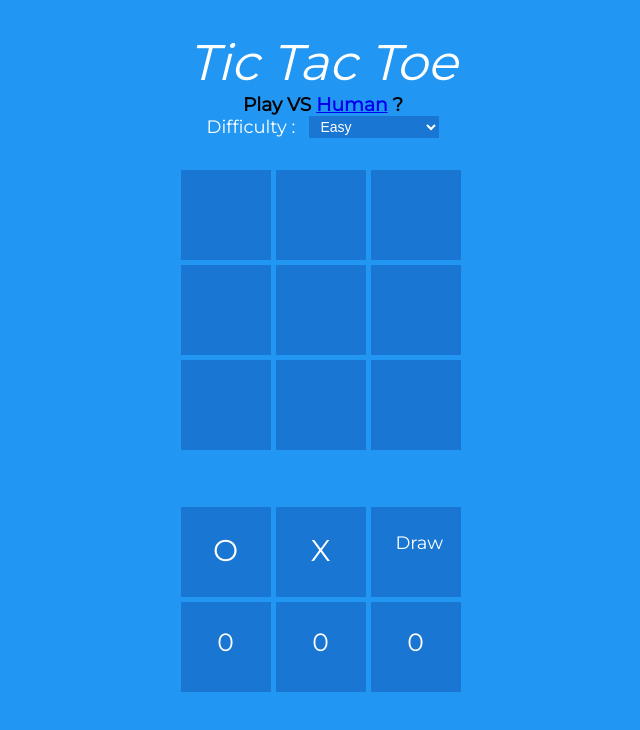
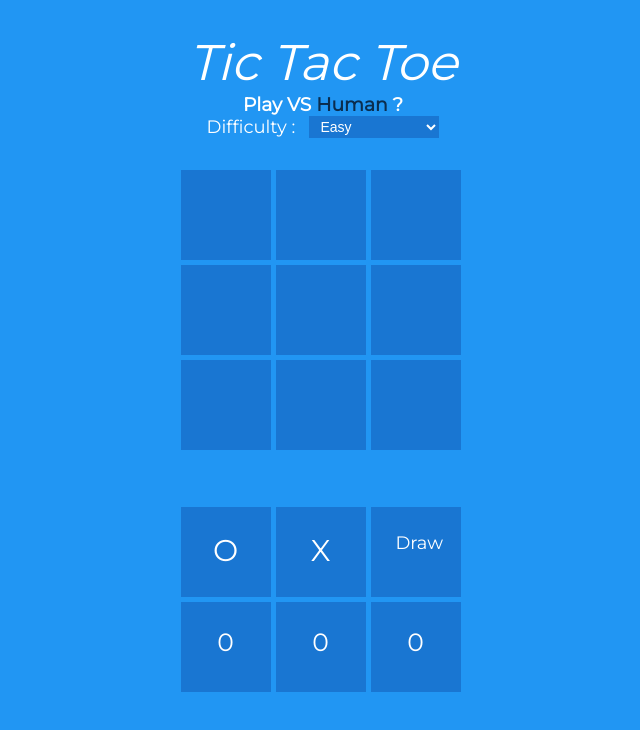
Before and after one commit to touristt/tic-tac-toe, a plain HTML site: page ai/index.html in a window 1280 px wide. Shown: the whole page, without its empty margins (317-957 px from the left). Drawn offline with Linux system fonts and the light colour scheme.

Commit message:
add change game option

```diff
--- a/ai/home.css
+++ b/ai/home.css
@@ -117,3 +117,12 @@ select{
 	font-size: 18px;
 	display: flex;flex-direction: row;
 }
+.changeGame{
+	color:white;
+
+}
+.changeGame a{
+	text-decoration: none;
+    color: #0b2d4e;
+}
+}
```
